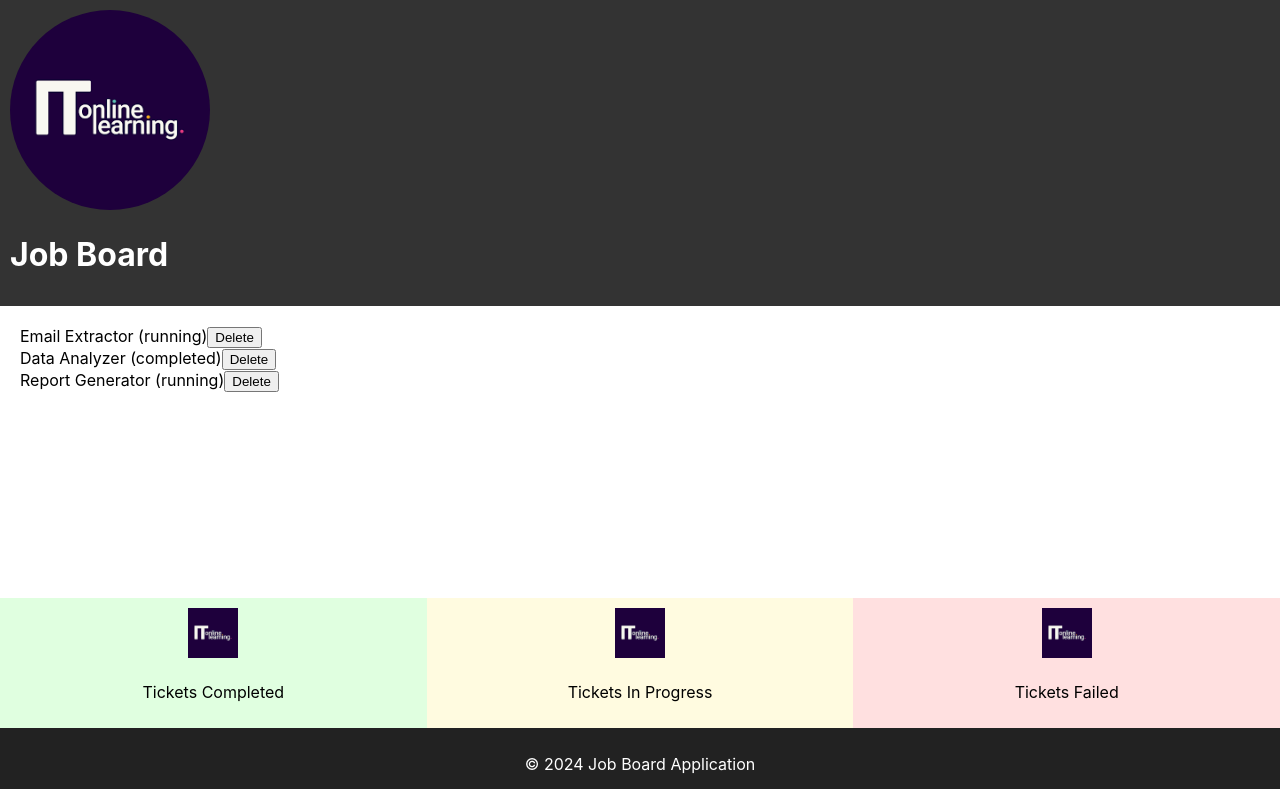
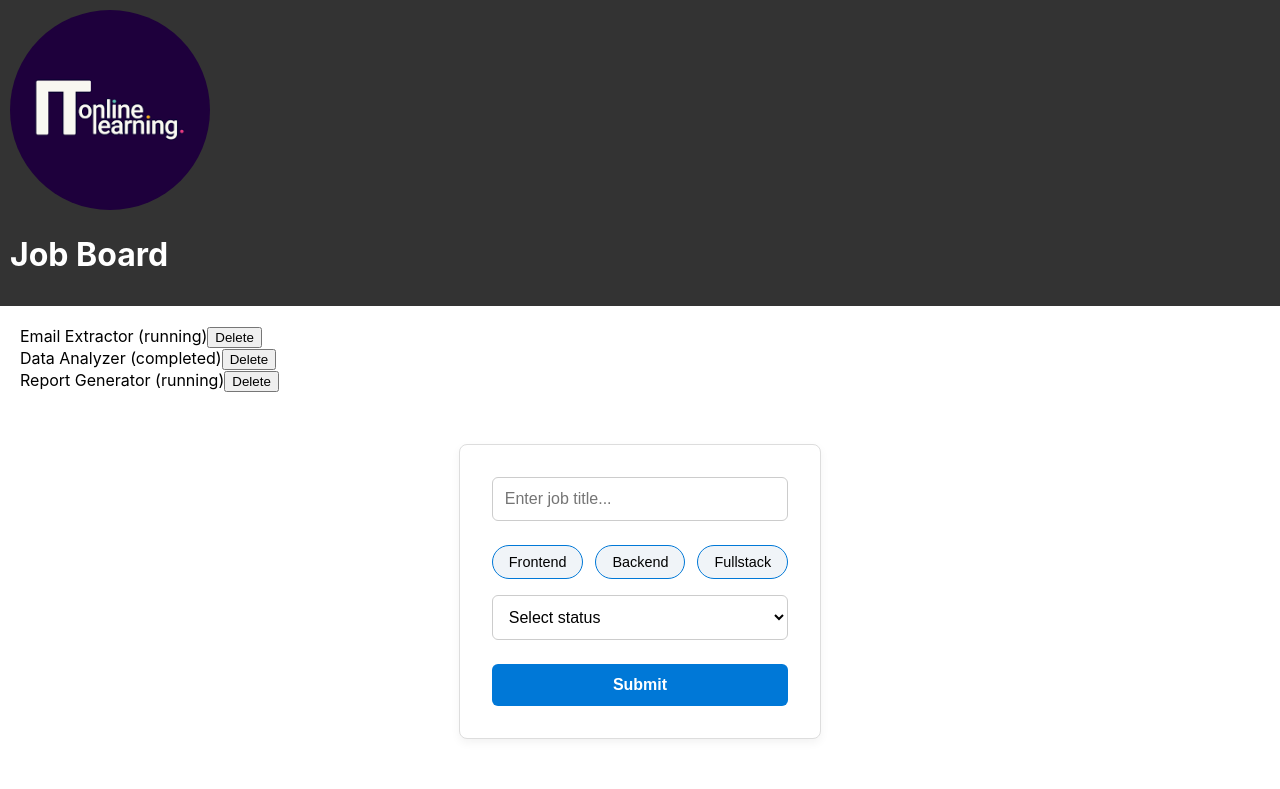
Before and after one commit to itolkent/JobBoard, a React (Create React App) app: page / in a window 1280 px wide. Shown: the top 789 px of the page. Built offline with nearby package versions, Linux system fonts and the light colour scheme.

Commit message:
Styling the Job Management Application Form

```diff
--- a/src/App.css
+++ b/src/App.css
@@ -49,15 +49,8 @@ header {
 }
 
 .job-list {
-  /* flex: 1;      */
-          /* take up remaining space */
   padding: 20px;
 }
-/* .info-ticket{
-  flex: 1;
-  padding: 20px;
-} */
-
 footer {
   background: #222;
   color: white;
@@ -103,3 +96,140 @@ footer {
   flex:1;
   align-items: end;
 }
+.form-header {
+  max-width: 600px;
+  margin: 2rem auto;
+  padding: 2rem;
+  border: 1px solid #ddd;
+  border-radius: 8px;
+  background-color: #fff;
+  display: flex;
+  flex-direction: column;
+  gap: 1.5rem;
+  box-shadow: 0 4px 10px rgba(0,0,0,0.05);
+}
+
+.bot-input {
+  font-size: 1rem;
+  padding: 0.75rem;
+  border: 1px solid #ccc;
+  border-radius: 6px;
+  outline: none;
+  transition: border-color 0.3s ease;
+}
+
+.bot-input:focus {
+  border-color: #0078d7;
+  box-shadow: 0 0 5px rgba(0,120,215,0.3);
+}
+
+.form-details {
+  display: flex;
+  flex-direction: column;
+  gap: 1rem;
+}
+
+.bottom-line {
+  display: flex;
+  flex-wrap: wrap;
+  gap: 0.75rem;
+}
+
+.tag {
+  padding: 0.5rem 1rem;
+  background-color: #f0f4f8;
+  border: 1px solid #0078d7;
+  border-radius: 20px;
+  cursor: pointer;
+  font-size: 0.9rem;
+  transition: background-color 0.3s ease, transform 0.2s ease;
+}
+
+.tag:hover {
+  background-color: #0078d7;
+  color: #fff;
+  transform: translateY(-2px);
+}
+
+.tag:active {
+  background-color: #005a9e;
+  transform: scale(0.95);
+}
+
+.job-status {
+  font-size: 1rem;
+  padding: 0.75rem;
+  border: 1px solid #ccc;
+  border-radius: 6px;
+  background-color: #fff;
+  cursor: pointer;
+  transition: border-color 0.3s ease;
+}
+
+.job-status:focus {
+  border-color: #0078d7;
+  box-shadow: 0 0 5px rgba(0,120,215,0.3);
+}
+
+.submit-data {
+  padding: 0.75rem 1.5rem;
+  background-color: #0078d7;
+  color: #fff;
+  font-size: 1rem;
+  font-weight: bold;
+  border: none;
+  border-radius: 6px;
+  cursor: pointer;
+  transition: background-color 0.3s ease, transform 0.2s ease;
+}
+
+.submit-data:hover {
+  background-color: #005a9e;
+  transform: translateY(-2px);
+}
+
+.submit-data:active {
+  background-color: #004578;
+  transform: scale(0.95);
+}
+
+@media (max-width: 768px) {
+  .form-header {
+    padding: 1.5rem;
+    max-width: 90%;
+  }
+
+  .bottom-line {
+    flex-direction: column;
+    align-items: stretch;
+  }
+
+  .tag {
+    width: 100%;
+    text-align: center;
+  }
+}
+
+body.dark-mode .form-header {
+  background-color: #1e1e1e;
+  border-color: #333;
+  color: #f5f5f5;
+}
+
+body.dark-mode .bot-input,
+body.dark-mode .job-status {
+  background-color: #2c2c2c;
+  border-color: #555;
+  color: #f5f5f5;
+}
+
+body.dark-mode .tag {
+  background-color: #333;
+  border-color: #0078d7;
+  color: #f5f5f5;
+}
+
+body.dark-mode .submit-data {
+  background-color: #0078d7;
+  color: #fff;
+}
--- a/src/App.js
+++ b/src/App.js
@@ -4,10 +4,11 @@ import JobList from './JobList';
 import Footer from './Footer';
 import TicketInfo from './TicketInfo';
 import StatusBoard from './StatusBoard';
+import AppForm from './AppForm';
 import React, { useState } from 'react';
 
 function App() {
-const [jobs, setJobs] = useState([
+  const [jobs, setJobs] = useState([
     { id: 1, name: 'Email Extractor', status: 'running' },
     { id: 2, name: 'Data Analyzer', status: 'completed' },
     { id: 3, name: 'Report Generator', status: 'running' }
@@ -21,7 +22,8 @@ const [jobs, setJobs] = useState([
     <div className="app">
       <Header />
       <JobList jobs={jobs} onDeleteJob={handleDeleteJob} />
-      <StatusBoard/>
+      <AppForm />
+      <StatusBoard />
       <Footer />
     </div>
   );
--- /dev/null
+++ b/src/AppForm.js
@@ -0,0 +1,27 @@
+import React from "react";
+
+function AppForm() {
+  return (
+    <form className="form-header">
+      <input type="text" className="bot-input" placeholder="Enter job title..." />
+
+      <div className="form-details">
+        <div className="bottom-line">
+          <button type="button" className="tag">Frontend</button>
+          <button type="button" className="tag">Backend</button>
+          <button type="button" className="tag">Fullstack</button>
+        </div>
+
+        <select className="job-status">
+          <option value="">Select status</option>
+          <option value="open">Open</option>
+          <option value="closed">Closed</option>
+        </select>
+      </div>
+
+      <button type="submit" className="submit-data">Submit</button>
+    </form>
+  );
+}
+
+export default AppForm;
```
